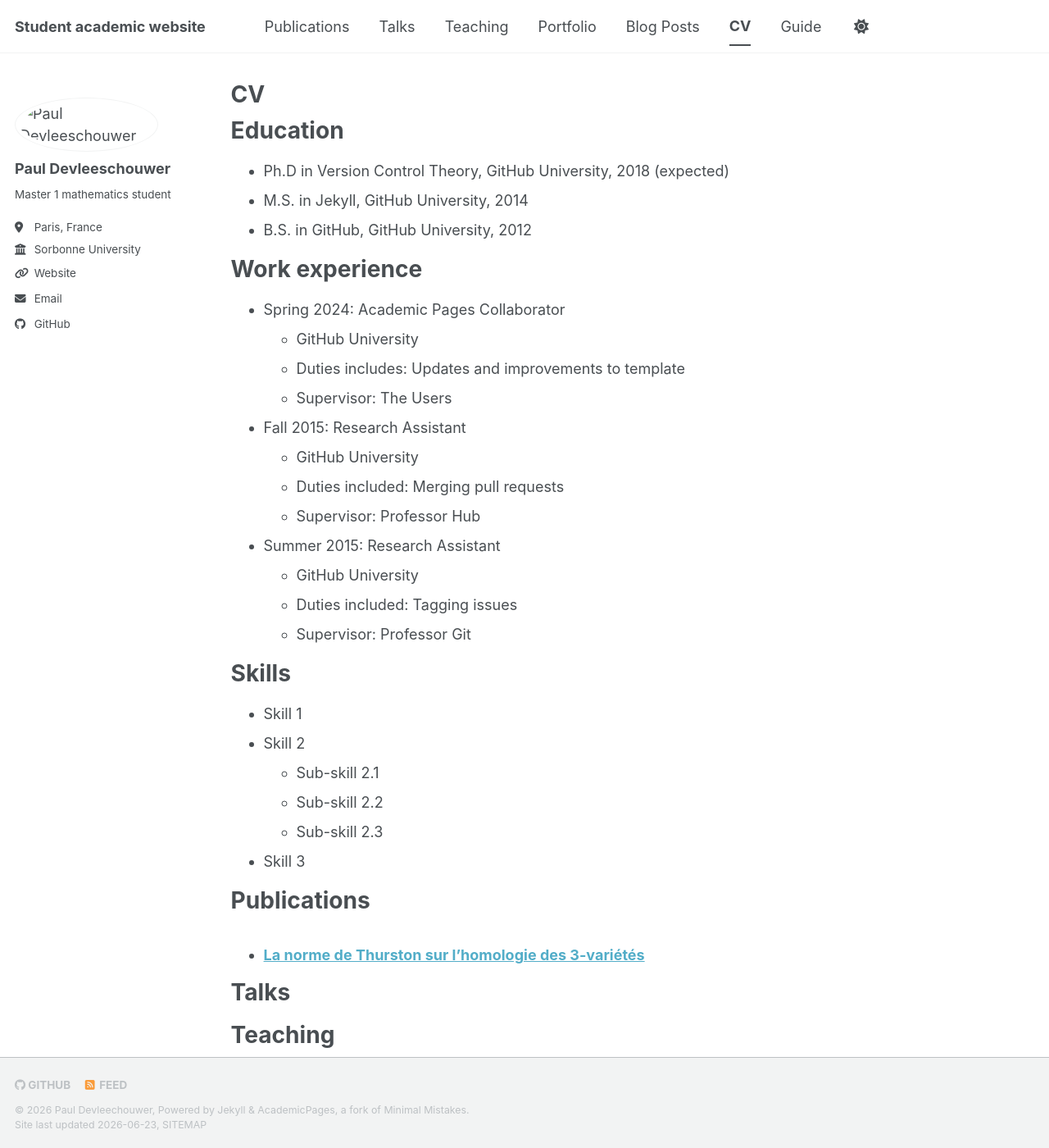
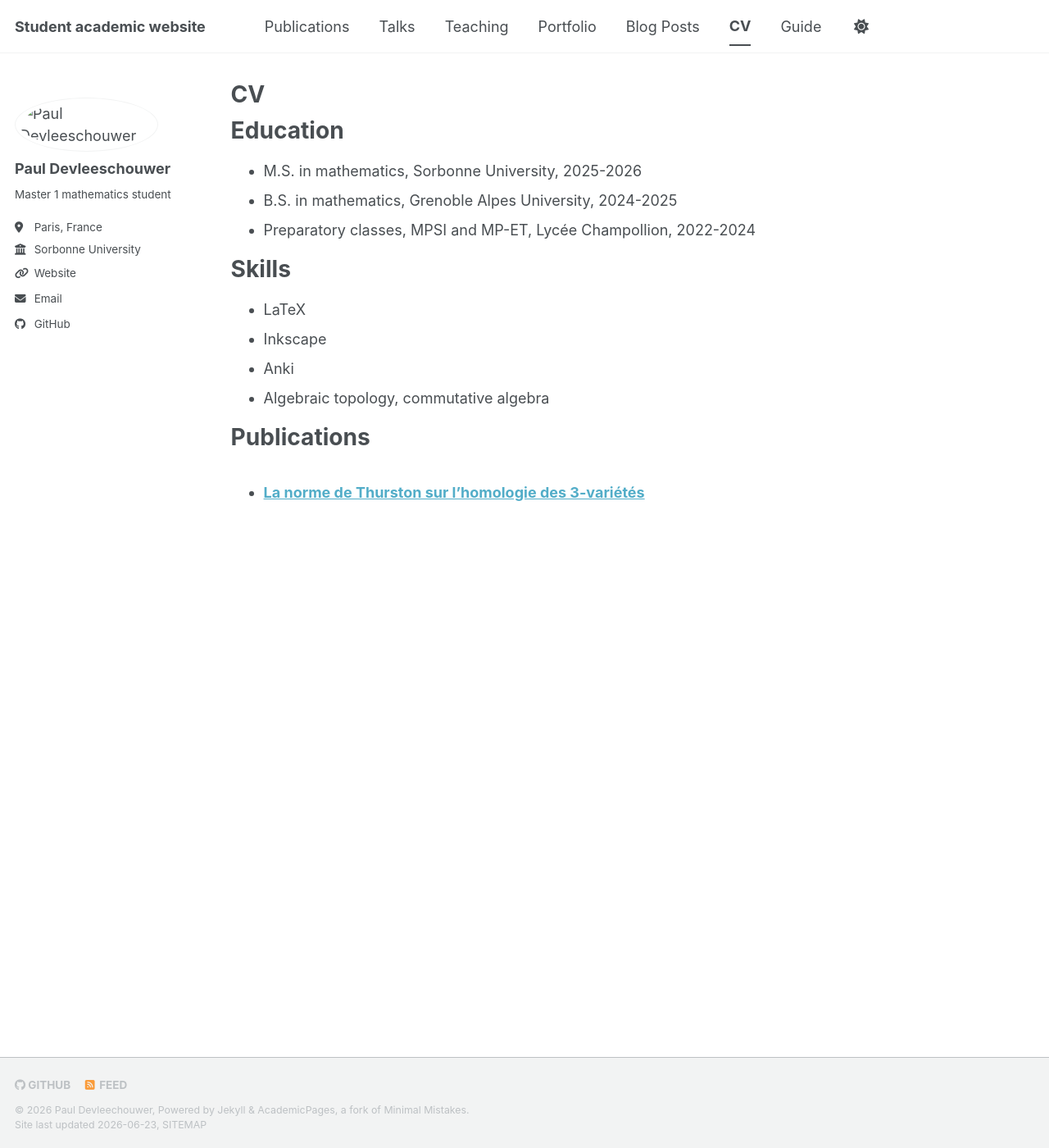
Before and after one commit to PaulDevleeschouwer/pauldevleeschouwer.github.io, a Jekyll site: the page built from _pages/cv.md, in a window 1280 px wide and 1400 px high. Shown: the whole window at 82% size. Built offline with Jekyll 4.4.1, drawn with Linux system fonts in a browser that asks for light colours; a style sheet for code colours, icons or effects is not loaded.

Commit message:
Revise CV with new education and skills
Updated education section and added new skills.

```diff
--- a/_pages/cv.md
+++ b/_pages/cv.md
@@ -11,54 +11,19 @@ redirect_from:
 
 Education
 ======
-* Ph.D in Version Control Theory, GitHub University, 2018 (expected)
-* M.S. in Jekyll, GitHub University, 2014
-* B.S. in GitHub, GitHub University, 2012
-
-Work experience
-======
-* Spring 2024: Academic Pages Collaborator
-  * GitHub University
-  * Duties includes: Updates and improvements to template
-  * Supervisor: The Users
-
-* Fall 2015: Research Assistant
-  * GitHub University
-  * Duties included: Merging pull requests
-  * Supervisor: Professor Hub
-
-* Summer 2015: Research Assistant
-  * GitHub University
-  * Duties included: Tagging issues
-  * Supervisor: Professor Git
+* M.S. in mathematics, Sorbonne University, 2025-2026
+* B.S. in mathematics, Grenoble Alpes University, 2024-2025
+* Preparatory classes, MPSI and MP-ET, Lycée Champollion, 2022-2024
 
 Skills
 ======
-* Skill 1
-* Skill 2
-  * Sub-skill 2.1
-  * Sub-skill 2.2
-  * Sub-skill 2.3
-* Skill 3
+* LaTeX
+* Inkscape
+* Anki
+* Algebraic topology, commutative algebra
 
 Publications
 ======
   <ul>{% for post in site.publications reversed %}
     {% include archive-single-cv.html %}
   {% endfor %}</ul>
-
-Talks
-======
-  <ul>{% for post in site.talks reversed %}
-    {% include archive-single-talk-cv.html  %}
-  {% endfor %}</ul>
-
-Teaching
-======
-  <ul>{% for post in site.teaching reversed %}
-    {% include archive-single-cv.html %}
-  {% endfor %}</ul>
-
-Service and leadership
-======
-* Currently signed in to 43 different slack teams
```
